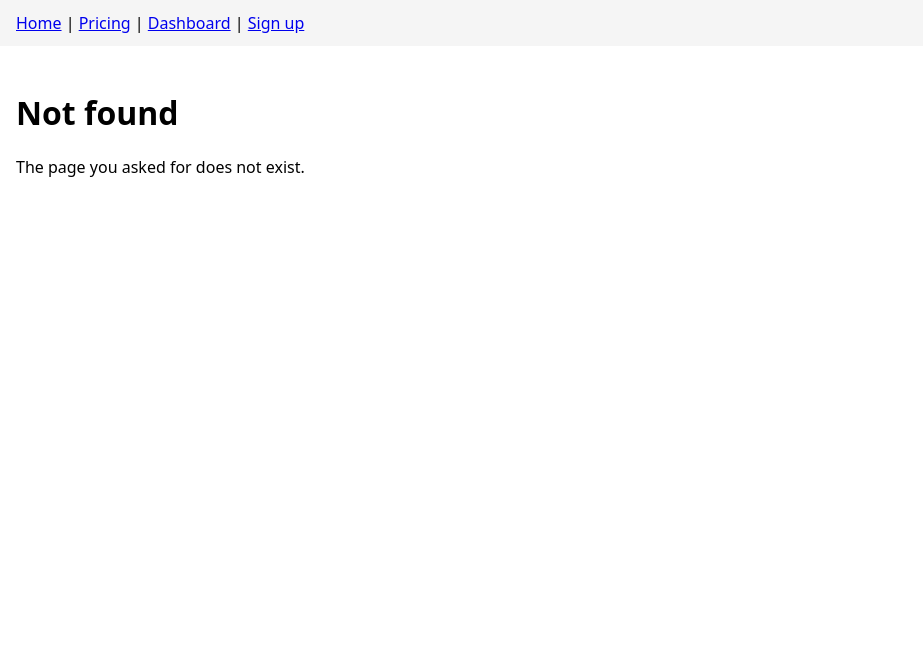
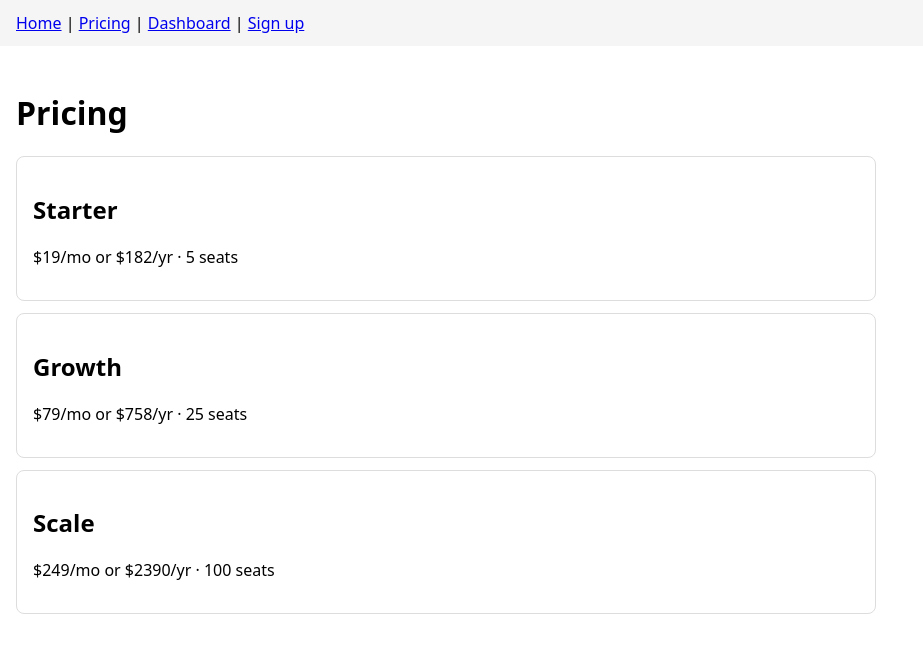
Before and after one commit to ArchAstroEvals/team-ts-saas, a Next.js app: page /pricing in a window 1280 px wide. Before the commit this address had no page. Shown: the top 652 px of the page, without its empty margins (0-923 px from the left). Built offline with nearby package versions, Linux system fonts and the light colour scheme.

Commit message:
Pricing page

```diff
--- /dev/null
+++ b/app/pricing/page.jsx
@@ -0,0 +1,15 @@
+import { PLANS, yearlyPrice } from "../../lib/plans.js";
+import PricingCard from "../../components/PricingCard.jsx";
+
+export const metadata = { title: "Pricing — Acme SaaS" };
+
+export default function Pricing() {
+  return (
+    <div>
+      <h1>Pricing</h1>
+      {PLANS.map((plan) => (
+        <PricingCard key={plan.id} plan={plan} yearly={yearlyPrice(plan.id)} />
+      ))}
+    </div>
+  );
+}
```
